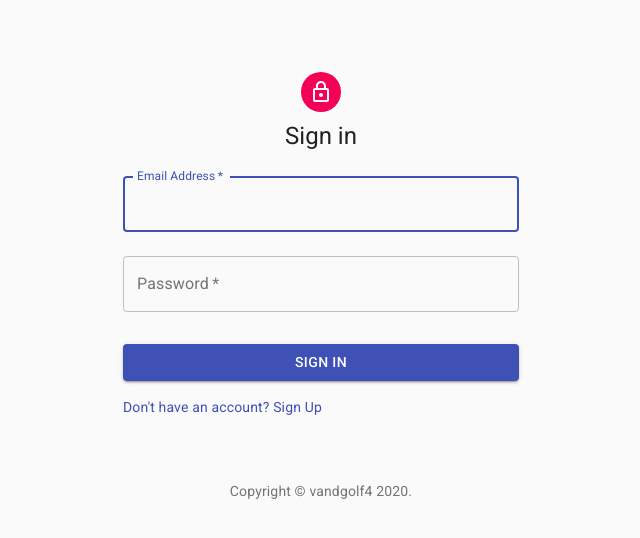
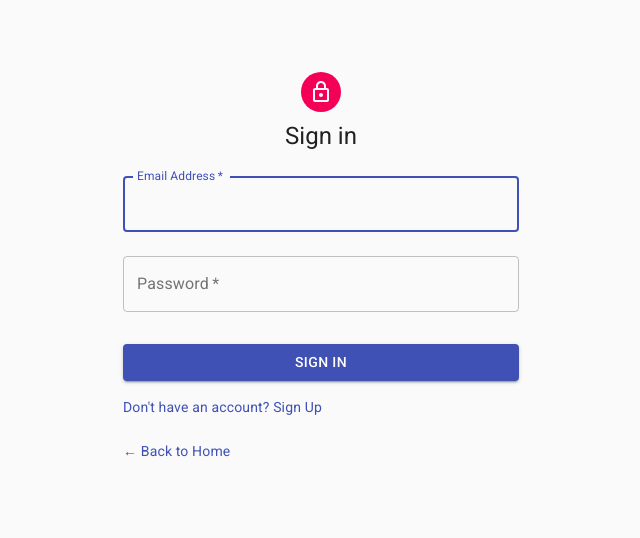
Before and after one commit to itsalexcoman/food-recycler, a React (Create React App) app in the folder frontend/: page / in a window 1280 px wide. Both pictures are taken after a click on the button "LOGIN". Shown: the top 538 px of the page, without its empty margins (319-959 px from the left). Built offline with nearby package versions, Linux system fonts and the light colour scheme.

Commit message:
Login & Register routing

```diff
--- a/frontend/src/App.js
+++ b/frontend/src/App.js
@@ -1,26 +1,52 @@
-import React, { Component } from 'react';
-import { BrowserRouter as Router, Route } from 'react-router-dom';
-import { Splash, Header, Fridge, Community } from './components/containers';
-import { Login, Register } from './components';
-import { connect } from 'react-redux';
-import PropTypes from 'prop-types';
-import { setAuthSplash, setAuthLogin, setAuthRegister, setAuthDone } from './actions/screen.actions';
+import React, { Component } from "react";
+import { BrowserRouter as Router, Route } from "react-router-dom";
+import { Splash, Header, Fridge, Community } from "./components/containers";
+import { Login, Register } from "./components";
+import { connect } from "react-redux";
+import PropTypes from "prop-types";
+import {
+  setAuthSplash,
+  setAuthLogin,
+  setAuthRegister,
+  setAuthDone
+} from "./actions/screen.actions";
 
 class App extends Component {
+  handleSplash = () => this.props.setAuthSplash();
   handleLogin = () => this.props.setAuthLogin();
   handleRegister = () => this.props.setAuthRegister();
   handleDemo = () => this.props.setAuthDone();
 
   render() {
     const { authStatus } = this.props.ui;
-    if (!authStatus.isAuthenticated && !authStatus.doLogin && !authStatus.doRegister) {
-      return <Splash login={this.handleLogin} register={this.handleRegister} guest={this.handleDemo} />
+    if (
+      !authStatus.isAuthenticated &&
+      !authStatus.doLogin &&
+      !authStatus.doRegister
+    ) {
+      return (
+        <Splash
+          login={this.handleLogin}
+          register={this.handleRegister}
+          guest={this.handleDemo}
+        />
+      );
     }
-    if (!authStatus.isAuthenticated && authStatus.doLogin && !authStatus.doRegister) {
-      return <Login toRegister={this.handleRegister} />
+    if (
+      !authStatus.isAuthenticated &&
+      authStatus.doLogin &&
+      !authStatus.doRegister
+    ) {
+      return (
+        <Login toRegister={this.handleRegister} splash={this.handleSplash} />
+      );
     }
-    if (!authStatus.isAuthenticated && !authStatus.doLogin && authStatus.doRegister) {
-      return <Register toLogin={this.handleLogin} />
+    if (
+      !authStatus.isAuthenticated &&
+      !authStatus.doLogin &&
+      authStatus.doRegister
+    ) {
+      return <Register toLogin={this.handleLogin} splash={this.handleSplash} />;
     }
     if (authStatus.isAuthenticated) {
       return (
@@ -40,12 +66,17 @@ App.propTypes = {
   setAuthLogin: PropTypes.func.isRequired,
   setAuthRegister: PropTypes.func.isRequired,
   setAuthDone: PropTypes.func.isRequired
-}
+};
 
-const mapStateToProps = (state) => ({
+const mapStateToProps = state => ({
   ui: state.ui
 });
 
-const mapActionsToProps = { setAuthSplash, setAuthLogin, setAuthRegister, setAuthDone };
+const mapActionsToProps = {
+  setAuthSplash,
+  setAuthLogin,
+  setAuthRegister,
+  setAuthDone
+};
 
 export default connect(mapStateToProps, mapActionsToProps)(App);
--- a/frontend/src/components/forms/Login.js
+++ b/frontend/src/components/forms/Login.js
@@ -1,42 +1,38 @@
-import React from 'react';
-import { Avatar, Box, Button, Container, CssBaseline, Grid, Link, TextField, Typography } from '@material-ui/core';
-import LockOutlinedIcon from '@material-ui/icons/LockOutlined';
-import { makeStyles } from '@material-ui/core/styles';
-
-function Copyright() {
-  return (
-    <Typography variant="body2" color="textSecondary" align="center">
-      {'Copyright © '}
-      <Link color="inherit" href="https://github.com/itsalexcoman/food-recycler/">
-        vandgolf4
-      </Link>{' '}
-      {new Date().getFullYear()}
-      {'.'}
-    </Typography>
-  );
-}
+import React from "react";
+import {
+  Avatar,
+  Button,
+  Container,
+  CssBaseline,
+  Grid,
+  Link,
+  TextField,
+  Typography
+} from "@material-ui/core";
+import LockOutlinedIcon from "@material-ui/icons/LockOutlined";
+import { makeStyles } from "@material-ui/core/styles";
 
 const useStyles = makeStyles(theme => ({
   paper: {
     marginTop: theme.spacing(8),
-    display: 'flex',
-    flexDirection: 'column',
-    alignItems: 'center',
+    display: "flex",
+    flexDirection: "column",
+    alignItems: "center"
   },
   avatar: {
     margin: theme.spacing(1),
-    backgroundColor: theme.palette.secondary.main,
+    backgroundColor: theme.palette.secondary.main
   },
   form: {
-    width: '100%', // Fix IE 11 issue.
-    marginTop: theme.spacing(1),
+    width: "100%", // Fix IE 11 issue.
+    marginTop: theme.spacing(1)
   },
   submit: {
-    margin: theme.spacing(3, 0, 2),
-  },
+    margin: theme.spacing(3, 0, 2)
+  }
 }));
 
-const Login = ({ toRegister }) => {
+const Login = ({ toRegister, splash }) => {
   const classes = useStyles();
 
   return (
@@ -82,21 +78,22 @@ const Login = ({ toRegister }) => {
           >
             Sign In
           </Button>
-          <Grid container>
-
+          <Grid container direction="column" spacing={3}>
             <Grid item>
-              <Link href="#" variant="body2" onClick={toRegister}>
+              <Link variant="body2" onClick={toRegister}>
                 {"Don't have an account? Sign Up"}
+              </Link>
+            </Grid>
+            <Grid item>
+              <Link variant="body2" onClick={splash}>
+                {"← Back to Home"}
               </Link>
             </Grid>
           </Grid>
         </form>
       </div>
-      <Box mt={8}>
-        <Copyright />
-      </Box>
     </Container>
   );
-}
+};
 
 export default Login;
--- a/frontend/src/components/forms/Register.js
+++ b/frontend/src/components/forms/Register.js
@@ -1,42 +1,38 @@
-import React from 'react';
-import { Avatar, Box, Button, Container, CssBaseline, Grid, Link, TextField, Typography } from '@material-ui/core';
-import LockOutlinedIcon from '@material-ui/icons/LockOutlined';
-import { makeStyles } from '@material-ui/core/styles';
-
-function Copyright() {
-  return (
-    <Typography variant="body2" color="textSecondary" align="center">
-      {'Copyright © '}
-      <Link color="inherit" href="https://github.com/itsalexcoman/food-recycler/">
-        vandgolf4
-      </Link>{' '}
-      {new Date().getFullYear()}
-      {'.'}
-    </Typography>
-  );
-}
+import React from "react";
+import {
+  Avatar,
+  Button,
+  Container,
+  CssBaseline,
+  Grid,
+  Link,
+  TextField,
+  Typography
+} from "@material-ui/core";
+import LockOutlinedIcon from "@material-ui/icons/LockOutlined";
+import { makeStyles } from "@material-ui/core/styles";
 
 const useStyles = makeStyles(theme => ({
   paper: {
     marginTop: theme.spacing(8),
-    display: 'flex',
-    flexDirection: 'column',
-    alignItems: 'center',
+    display: "flex",
+    flexDirection: "column",
+    alignItems: "center"
   },
   avatar: {
     margin: theme.spacing(1),
-    backgroundColor: theme.palette.secondary.main,
+    backgroundColor: theme.palette.secondary.main
   },
   form: {
-    width: '100%', // Fix IE 11 issue.
-    marginTop: theme.spacing(3),
+    width: "100%", // Fix IE 11 issue.
+    marginTop: theme.spacing(3)
   },
   submit: {
-    margin: theme.spacing(3, 0, 2),
-  },
+    margin: theme.spacing(3, 0, 2)
+  }
 }));
 
-const Register = ({ toLogin }) => {
+const Register = ({ toLogin, splash }) => {
   const classes = useStyles();
 
   return (
@@ -70,7 +66,7 @@ const Register = ({ toLogin }) => {
                 required
                 fullWidth
                 id="email_register"
-                label="Email"
+                label="E-mail"
                 name="email"
                 autoComplete="email"
               />
@@ -83,7 +79,7 @@ const Register = ({ toLogin }) => {
                 fullWidth
                 id="password_register"
                 label="Password"
-                type ="password"
+                type="password"
                 name="password"
                 autoComplete="password"
               />
@@ -113,7 +109,6 @@ const Register = ({ toLogin }) => {
                 autoComplete="Bulding"
               />
             </Grid>
-
           </Grid>
           <Button
             type="submit"
@@ -124,20 +119,22 @@ const Register = ({ toLogin }) => {
           >
             Sign Up
           </Button>
-          <Grid container justify="flex-end">
+          <Grid container direction="column" spacing={3} alignItems="flex-end">
             <Grid item>
-              <Link href="#" variant="body2" onClick={toLogin}>
-                Already have an account? Sign in
+              <Link variant="body2" onClick={toLogin}>
+                {"Already have an account? Sign in"}
+              </Link>
+            </Grid>
+            <Grid item>
+              <Link variant="body2" onClick={splash}>
+                {"← Back to Home"}
               </Link>
             </Grid>
           </Grid>
         </form>
       </div>
-      <Box mt={5}>
-        <Copyright />
-      </Box>
     </Container>
   );
-}
+};
 
 export default Register;
```
